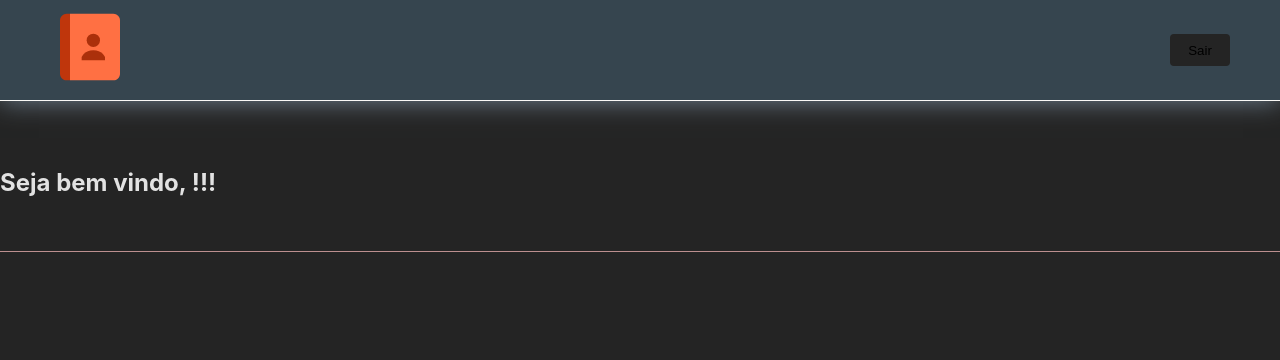
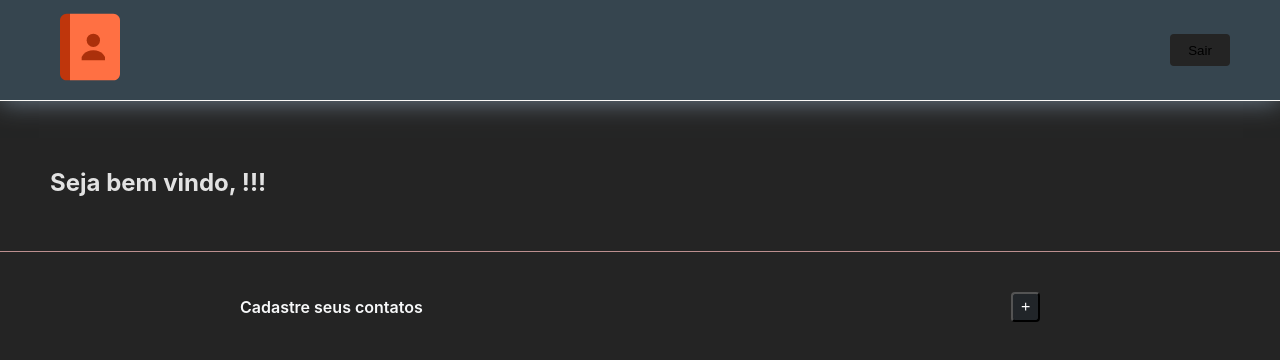
Before and after one commit to igorgomes255/desafio_fullstack-frontend, a React (Vite) app: page /contacts in a window 1280 px wide. Shown: the top 360 px of the page. Built offline with nearby package versions, Linux system fonts and the light colour scheme; no server answers; sample sign-in values are in the browser's storage.

Commit message:
feat: adicionando modal de criar contato

```diff
--- /dev/null
+++ b/src/components/ModalContact/index.tsx
@@ -0,0 +1,46 @@
+import { useContactContext } from "../../contexts/contactContext";
+import DivInput from "../input";
+import { Container, FormTech, ModalHeader, ModalTech } from "./styles";
+import { MdClose } from "react-icons/md";
+
+const ModalContact = () => {
+  const { setModalAdd, submitContact, handleSubmit, errors, register } =
+    useContactContext();
+
+  return (
+    <Container>
+      <ModalTech>
+        <ModalHeader>
+          <h3>Cadastrar Contatos</h3>
+          <button onClick={() => setModalAdd(false)}>
+            <MdClose />
+          </button>
+        </ModalHeader>
+        <FormTech onSubmit={handleSubmit(submitContact)}>
+          <DivInput
+            label="Nome completo"
+            placeholder="nome completo"
+            {...register("full_name")}
+            errors={errors.full_name?.message}
+          />
+          <DivInput
+            label="Email"
+            placeholder="email@email.com"
+            type="email"
+            {...register("email")}
+            errors={errors.email?.message}
+          />
+          <DivInput
+            label="Telefone"
+            placeholder="telefone"
+            {...register("phone")}
+            errors={errors.phone?.message}
+          />
+          <button type="submit">Enviar</button>
+        </FormTech>
+      </ModalTech>
+    </Container>
+  );
+};
+
+export { ModalContact };
--- /dev/null
+++ b/src/components/ModalContact/styles.ts
@@ -0,0 +1,97 @@
+import styled from "styled-components";
+
+export const Container = styled.div`
+  position: fixed;
+  display: flex;
+  align-items: center;
+  justify-content: center;
+  width: 100%;
+  min-height: 100vh;
+  background: rgba(0, 0, 0, 0.5);
+  inset: 0;
+`;
+
+export const ModalTech = styled.div`
+  width: 20rem;
+  height: 28rem;
+  background-color: grey;
+  border-radius: 4px;
+`;
+
+export const ModalHeader = styled.div`
+  display: flex;
+  align-items: center;
+  justify-content: space-between;
+
+  padding: 12px;
+
+  margin-bottom: 32px;
+
+  background-color: #343b41;
+  border-radius: 4px 4px 0px 0px;
+
+  h3 {
+    font-family: "Source Sans Pro";
+    font-style: normal;
+    font-weight: 700;
+    font-size: 14px;
+    line-height: 24px;
+
+    color: #f8f9fa;
+  }
+
+  button {
+    background-color: transparent;
+    border: none;
+    font-family: "Source Sans Pro";
+    font-style: normal;
+    font-weight: 600;
+    font-size: 16px;
+
+    color: white;
+    cursor: pointer;
+  }
+
+  button:hover {
+    color: red;
+    cursor: pointer;
+  }
+`;
+
+export const FormTech = styled.form`
+  display: flex;
+  flex-direction: column;
+  align-items: center;
+  justify-content: center;
+
+  margin-left: 20px;
+
+  label {
+    font-family: var(--font-1);
+    font-style: normal;
+    font-weight: 400;
+    font-size: 12.182px;
+    line-height: 0px;
+
+    color: #f8f9fa;
+
+    margin-top: 6px;
+    margin-bottom: 15px;
+  }
+
+  div {
+    display: flex;
+    flex-direction: column;
+    align-items: flex-start;
+  }
+
+  button {
+    width: 200px;
+    height: 35px;
+    font-weight: 700;
+    border-radius: 4px;
+    font-family: "Source Sans Pro";
+    background-color: #6f8faf;
+    cursor: pointer;
+  }
+`;
--- a/src/components/header/styles.ts
+++ b/src/components/header/styles.ts
@@ -30,10 +30,3 @@ export const Container = styled.header`
 export const DivLogo = styled.div`
   margin-left: 50px;
 `;
-
-export const Main = styled.main`
-  display: flex;
-  justify-content: center;
-
-  margin-top: 50px;
-`;
--- a/src/contexts/contactContext.tsx
+++ b/src/contexts/contactContext.tsx
@@ -1,4 +1,10 @@
-import { createContext, useContext } from "react";
+import {
+  createContext,
+  useContext,
+  useState,
+  Dispatch,
+  SetStateAction,
+} from "react";
 import * as yup from "yup";
 import {
   FieldErrorsImpl,
@@ -16,11 +22,15 @@ interface IContactContext {
   handleSubmit: UseFormHandleSubmit<IDataContact>;
   errors: FieldErrorsImpl<IDataContact>;
   submitContact: (data: IDataContact) => void;
+  modalAdd: boolean;
+  setModalAdd: Dispatch<SetStateAction<boolean>>;
 }
 
 export const ContactContext = createContext({} as IContactContext);
 
 const ContactProvider = ({ children }: IAuthProvider) => {
+  const [modalAdd, setModalAdd] = useState(false);
+
   const schema = yup.object().shape({
     full_name: yup.string().required("Campo obrigatório"),
     email: yup.string().required("Campo obrigatório"),
@@ -48,7 +58,14 @@ const ContactProvider = ({ children }: IAuthProvider) => {
 
   return (
     <ContactContext.Provider
-      value={{ register, handleSubmit, errors, submitContact }}
+      value={{
+        register,
+        handleSubmit,
+        errors,
+        submitContact,
+        modalAdd,
+        setModalAdd,
+      }}
     >
       {children}
     </ContactContext.Provider>
--- a/src/pages/Dashboard/index.tsx
+++ b/src/pages/Dashboard/index.tsx
@@ -1,17 +1,29 @@
 import { Header } from "../../components/header/header";
-import { Main } from "../../components/header/styles";
-import { Container } from "./styles";
+import { Container, DivAdd, Main } from "./styles";
 import { useUserContext } from "../../contexts/userContext";
+import { ModalContact } from "../../components/ModalContact";
+import { useContactContext } from "../../contexts/contactContext";
+import { MdAdd } from "react-icons/md";
 
 const Dashboard = () => {
   const { user } = useUserContext();
+  const { modalAdd, setModalAdd } = useContactContext();
   return (
     <Container>
+      {modalAdd && <ModalContact />}
       <Header />
       <Main>
         <section>
           <h2>Seja bem vindo, {user.full_name}!!!</h2>
         </section>
+        <DivAdd>
+          <div>
+            <span>Cadastre seus contatos</span>
+            <button onClick={() => setModalAdd(true)}>
+              <MdAdd />
+            </button>
+          </div>
+        </DivAdd>
       </Main>
     </Container>
   );
--- a/src/pages/Dashboard/styles.ts
+++ b/src/pages/Dashboard/styles.ts
@@ -2,6 +2,7 @@ import styled from "styled-components";
 
 export const Container = styled.div`
   display: flex;
+
   flex-direction: column;
 
   section {
@@ -13,8 +14,57 @@ export const Container = styled.div`
 
     border-bottom: 1px solid rosybrown;
 
-    p {
+    h2 {
       margin-left: 50px;
     }
   }
 `;
+
+export const DivAdd = styled.div`
+  display: flex;
+  align-items: center;
+  justify-content: center;
+  margin-top: 40px;
+
+  div {
+    display: flex;
+    justify-content: space-between;
+    align-items: center;
+    width: 800px;
+  }
+
+  div span {
+    font-family: var(--font-1);
+    font-style: normal;
+    font-weight: 600;
+    font-size: 16px;
+    line-height: 18px;
+
+    color: #f8f9fa;
+  }
+
+  div button {
+    display: flex;
+    align-items: center;
+    justify-content: center;
+    background: #212529;
+    border-radius: 4px;
+
+    height: 30px;
+
+    color: #ffffff;
+
+    cursor: pointer;
+  }
+
+  div button:hover {
+    background-color: #868e96;
+  }
+`;
+
+export const Main = styled.main`
+  display: flex;
+  justify-content: center;
+  flex-wrap: wrap;
+  margin-top: 50px;
+`;
```
